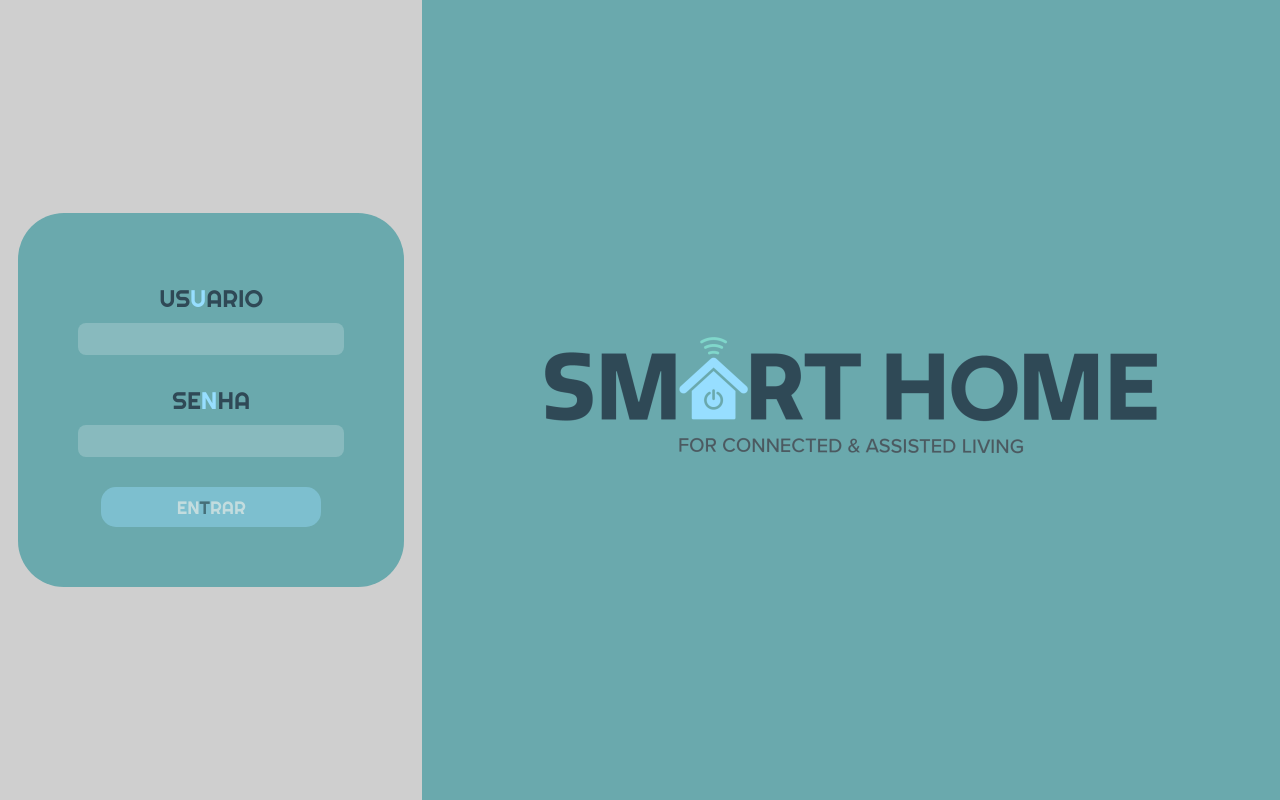
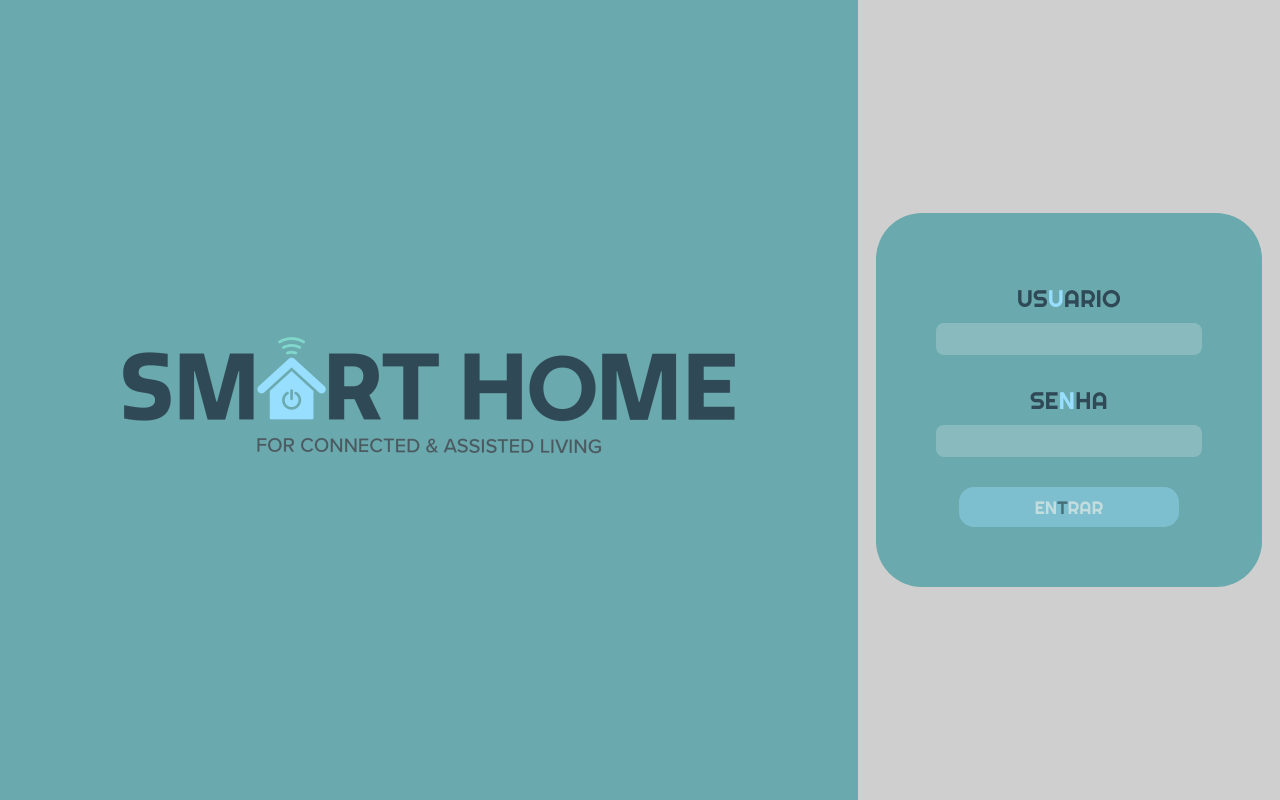
Before and after one commit to CleytonJrB/homenext, a Next.js app: page / in a window 1280 px wide. Built offline with nearby package versions, Linux system fonts and the light colour scheme.

Commit message:
new page

```diff
--- a/src/pages/home.module.scss
+++ b/src/pages/home.module.scss
@@ -4,7 +4,7 @@
     height: 100vh;
     width: 67%;
 
-    float: right;
+    float: left;
     align-items: center;
     display: flex;
     justify-content:center;
```
